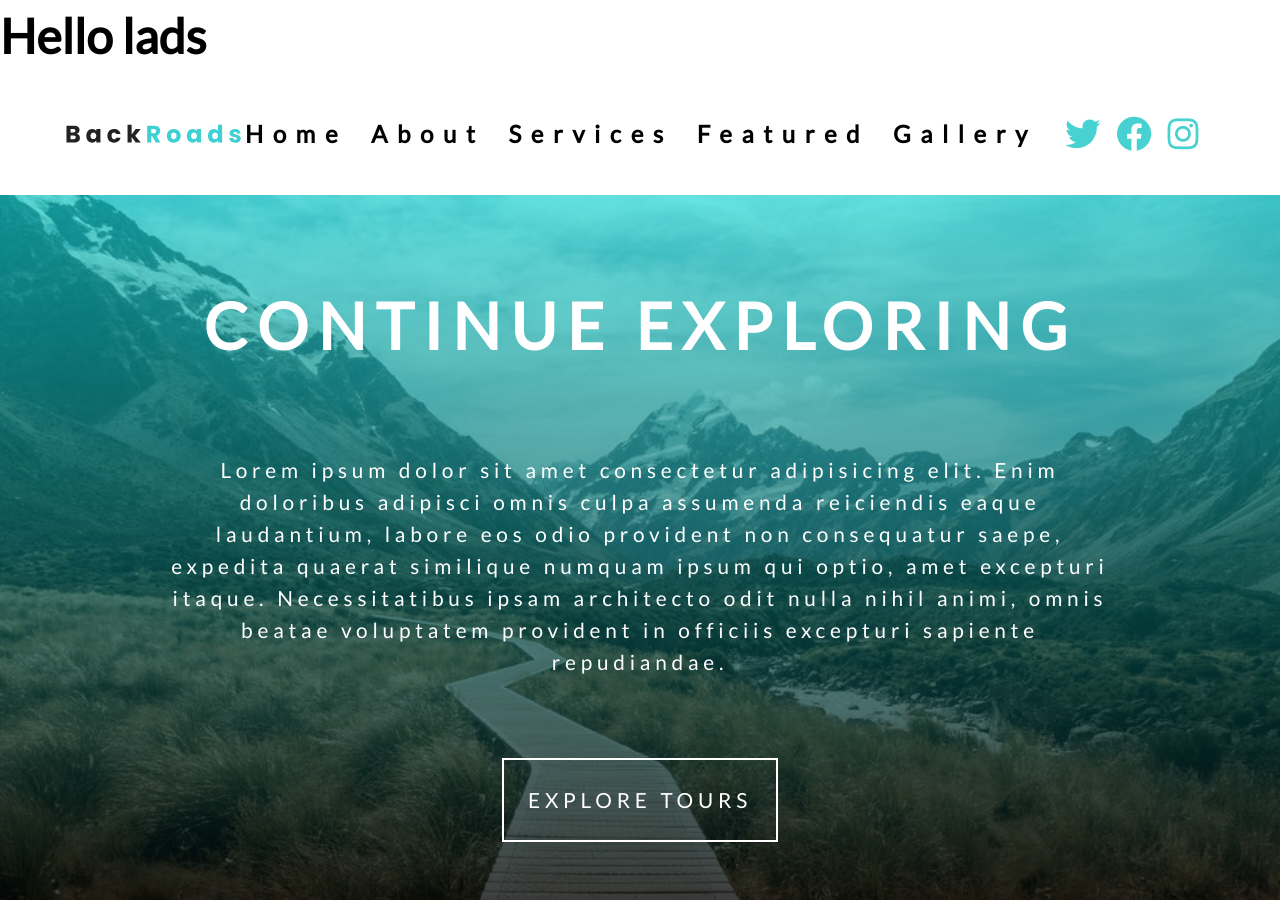
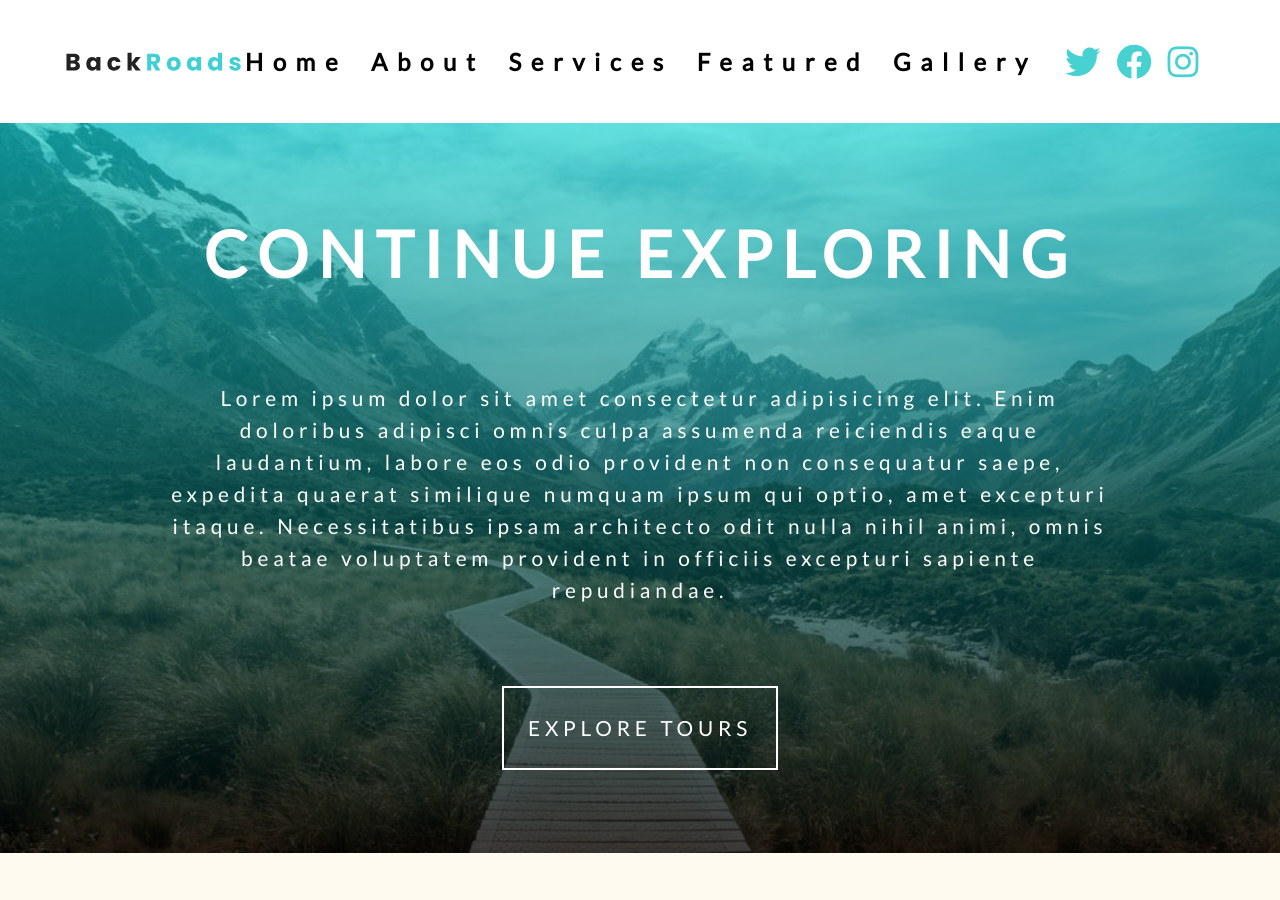
Before and after one commit to SYeameen/BackRoads-Project, a plain HTML site: page index.html in a window 1280 px wide. Shown: the top 900 px of the page. Drawn offline with Linux system fonts and the light colour scheme.

Commit message:
Update index.html

```diff
--- a/index.html
+++ b/index.html
@@ -13,7 +13,6 @@
     <link rel="shortcut icon" href="./img/favicon.ico" type="image/x-icon">
 </head>
 <body>
-    <h1>Hello lads</h1>
     <!-- Header -->
     <header id="home">
         <!-- Nav bar -->
```
